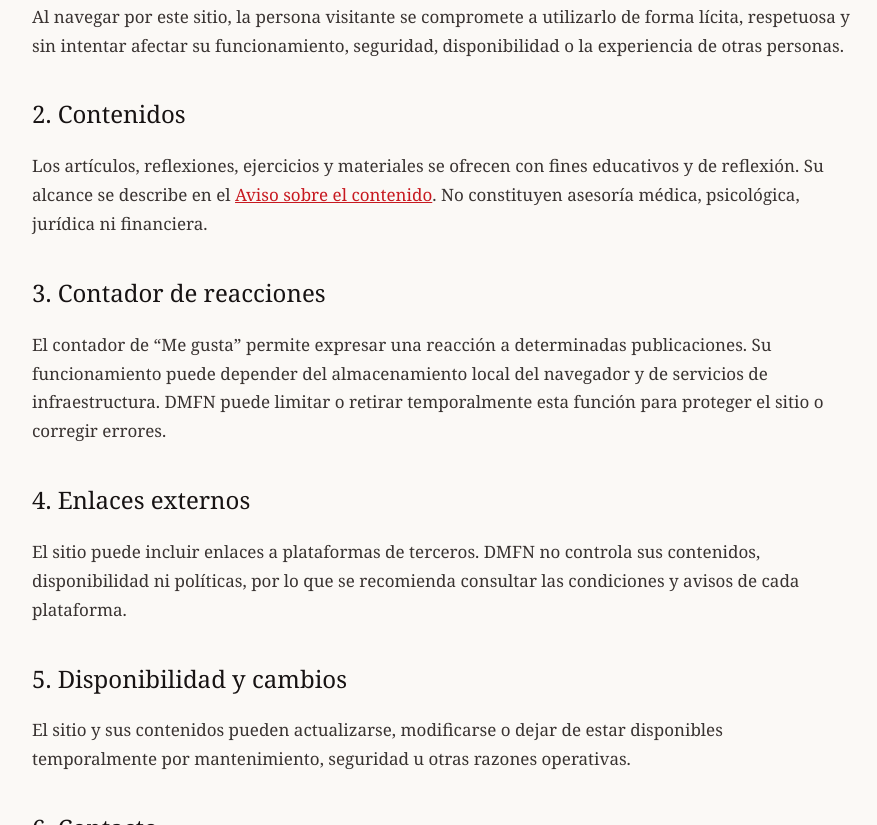
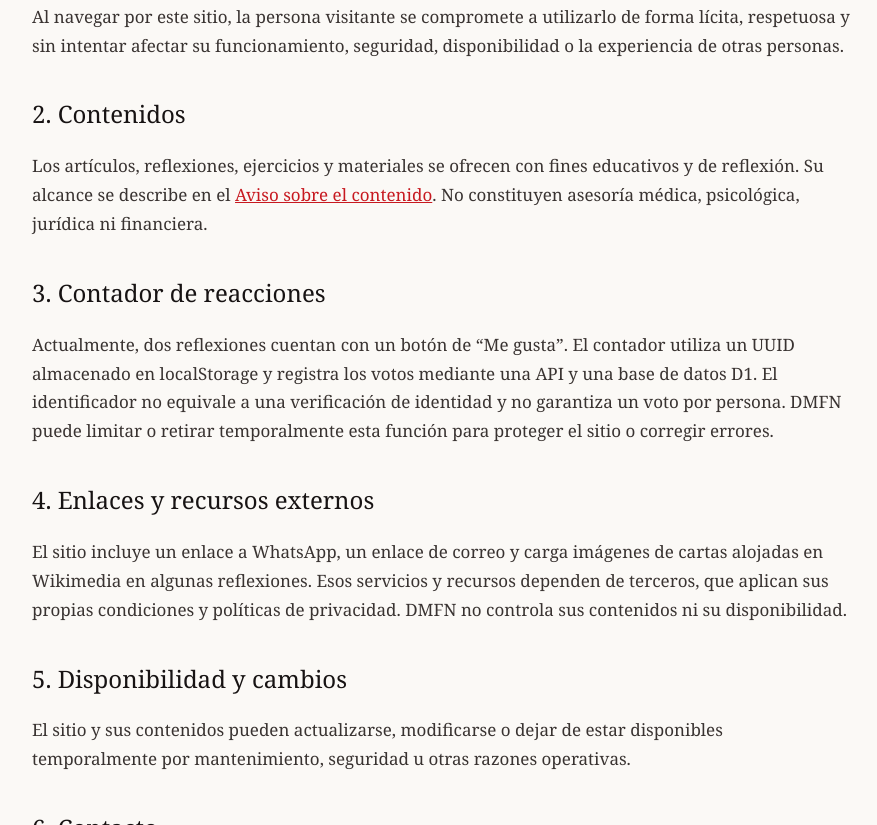
Before and after one commit to jovendiaz/AquiYAhoraLive, a plain HTML site: page borradores-legales/terminos-de-uso.html in a window 1280 px wide. Shown: the part 460-1285 px from the top of the page, without its empty margins (198-1075 px from the left). Drawn offline with Linux system fonts and the light colour scheme.

Commit message:
Ajustar borradores legales tras auditoría técnica

```diff
--- a/borradores-legales/terminos-de-uso.html
+++ b/borradores-legales/terminos-de-uso.html
@@ -22,8 +22,8 @@ small{color:var(--muted)}@media(max-width:600px){main{margin-top:28px}p,li{font-
 <div class="notice"><strong>VERSIÓN PRELIMINAR.</strong> Estos términos deberán revisarse junto con el aviso de privacidad definitivo antes de su publicación formal.</div>
 <h2>1. Aceptación y uso responsable</h2><p>Al navegar por este sitio, la persona visitante se compromete a utilizarlo de forma lícita, respetuosa y sin intentar afectar su funcionamiento, seguridad, disponibilidad o la experiencia de otras personas.</p>
 <h2>2. Contenidos</h2><p>Los artículos, reflexiones, ejercicios y materiales se ofrecen con fines educativos y de reflexión. Su alcance se describe en el <a href="aviso-sobre-contenido.html">Aviso sobre el contenido</a>. No constituyen asesoría médica, psicológica, jurídica ni financiera.</p>
-<h2>3. Contador de reacciones</h2><p>El contador de “Me gusta” permite expresar una reacción a determinadas publicaciones. Su funcionamiento puede depender del almacenamiento local del navegador y de servicios de infraestructura. DMFN puede limitar o retirar temporalmente esta función para proteger el sitio o corregir errores.</p>
-<h2>4. Enlaces externos</h2><p>El sitio puede incluir enlaces a plataformas de terceros. DMFN no controla sus contenidos, disponibilidad ni políticas, por lo que se recomienda consultar las condiciones y avisos de cada plataforma.</p>
+<h2>3. Contador de reacciones</h2><p>Actualmente, dos reflexiones cuentan con un botón de “Me gusta”. El contador utiliza un UUID almacenado en localStorage y registra los votos mediante una API y una base de datos D1. El identificador no equivale a una verificación de identidad y no garantiza un voto por persona. DMFN puede limitar o retirar temporalmente esta función para proteger el sitio o corregir errores.</p>
+<h2>4. Enlaces y recursos externos</h2><p>El sitio incluye un enlace a WhatsApp, un enlace de correo y carga imágenes de cartas alojadas en Wikimedia en algunas reflexiones. Esos servicios y recursos dependen de terceros, que aplican sus propias condiciones y políticas de privacidad. DMFN no controla sus contenidos ni su disponibilidad.</p>
 <h2>5. Disponibilidad y cambios</h2><p>El sitio y sus contenidos pueden actualizarse, modificarse o dejar de estar disponibles temporalmente por mantenimiento, seguridad u otras razones operativas.</p>
 <h2>6. Contacto</h2><p>Para consultas sobre el sitio, puede escribirse a <a href="mailto:contacto@aquiyahoralive.com">contacto@aquiyahoralive.com</a>.</p>
 
```
